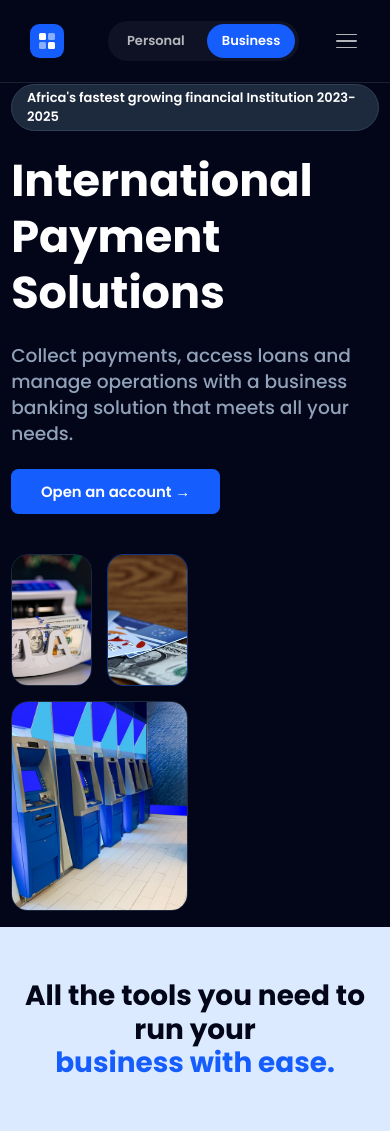
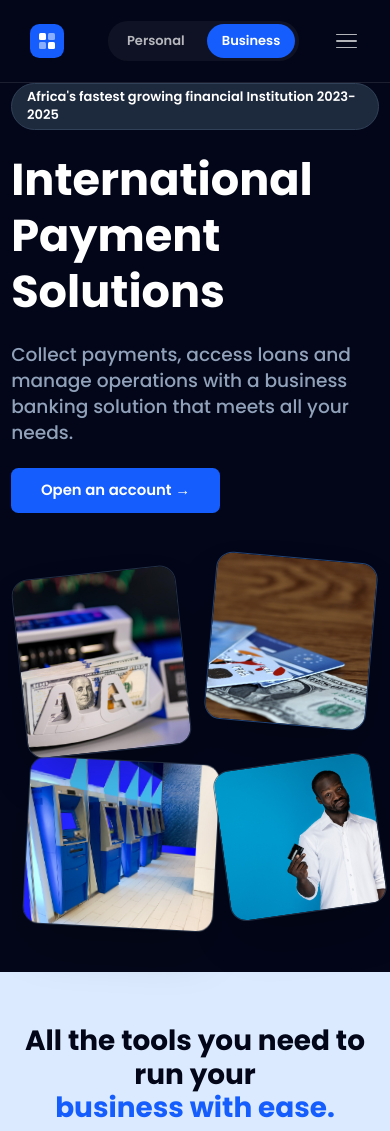
Before and after one commit to BICD-dev/saucam-financials, a Next.js app: page /business in a window 390 px wide. Shown: the top 1131 px of the page. Built offline with nearby package versions, Linux system fonts and the light colour scheme.

Commit message:
feat: enhance layout and visuals in Business section with improved image positioning and responsiveness

```diff
--- a/src/app/business/page.tsx
+++ b/src/app/business/page.tsx
@@ -280,38 +280,43 @@ const Business = () => {
             Open an account &rarr;
           </button>
         </section>
-        <section className="grid grid-cols-2 gap-4 h-96 md:h-100 mb-4">
-          {/* Placeholder for your visuals */}
-          <section className="grid grid-cols-2 gap-4 h-96 md:h-100 mb-4">
-            <div className="bg-slate-900 rounded-2xl border border-slate-800 overflow-hidden">
+        <section className="relative h-[400px] md:h-[500px] w-full mb-6">
+          <div className="absolute top-6 left-2 md:left-8 w-[45%] h-[45%] rounded-2xl overflow-hidden border border-slate-700/70 shadow-2xl rotate-[-6deg] z-30">
             <Image
               src="/assets/moneyCount.jpg"
               alt="Money counting"
               className="w-full h-full object-cover"
-                width={400}
+              width={420}
+              height={420}
+            />
+          </div>
+          <div className="absolute top-2 right-2 md:right-10 w-[44%] h-[42%] rounded-2xl overflow-hidden border border-blue-400/40 shadow-2xl rotate-[5deg] z-20">
+            <Image
+              src="/assets/cards.jpg"
+              alt="Business cards"
+              className="w-full h-full object-cover"
+              width={420}
               height={400}
             />
           </div>
-            <div className="bg-blue-600/20 rounded-2xl border border-blue-500/30 overflow-hidden">
+          <div className="absolute bottom-6 left-4 md:left-14 w-[52%] h-[42%] rounded-2xl overflow-hidden border border-slate-700/70 shadow-2xl rotate-[3deg] z-10">
             <Image
-                src="/assets/cards.jpg"
-                alt="Card"
+              src="/assets/atm.jpg"
+              alt="ATM machine"
               className="w-full h-full object-cover"
-                width={400}
-                height={400}
+              width={480}
+              height={360}
             />
           </div>
-            <div className="bg-slate-900 rounded-2xl border border-slate-800 col-span-2 overflow-hidden">
-
+          <div className="absolute bottom-10 right-0 md:right-8 w-[43%] h-[38%] rounded-2xl overflow-hidden border border-slate-700/70 shadow-2xl rotate-[-8deg] z-40">
             <Image
-                src="/assets/atm.jpg"
-                alt="atm machine"
+              src="/assets/manNcard.jpg"
+              alt="Business owner with card"
               className="w-full h-full object-cover"
-                width={800}
-                height={400}
+              width={420}
+              height={340}
             />
           </div>
-          </section>
         </section>
       </div>
 
@@ -349,14 +354,14 @@ const Business = () => {
 
         {/* Content Sections */}
         <section className="max-w-6xl mx-auto px-2 sm:px-4 md:px-6">
-          {sections.map((sec) => (
+          {sections.map((sec, index) => (
             <div
               id={sec.id}
               key={sec.id}
               className="min-h-[70vh] flex flex-col justify-center border-b border-slate-200 last:border-0"
             >
               <div className="grid grid-cols-1 lg:grid-cols-2 gap-8 md:gap-12 items-center">
-                <div>
+                <div className={index % 2 === 0 ? "lg:order-1" : "lg:order-2"}>
                   {/* <h3 className="text-blue-600 font-bold mb-4">Features // 0{sections.indexOf(sec) + 1}</h3> */}
                   <h2 className="text-3xl md:text-4xl font-bold text-slate-900 mb-4 md:mb-6">
                     {sec.title}
@@ -368,7 +373,11 @@ const Business = () => {
                     Learn more about {sec.title} &rarr;
                   </button>
                 </div>
-                <div className="bg-slate-200 aspect-video rounded-xl shadow-inner flex items-center justify-center text-slate-400">
+                <div
+                  className={`bg-slate-200 aspect-video rounded-xl shadow-inner flex items-center justify-center text-slate-400 ${
+                    index % 2 === 0 ? "lg:order-2" : "lg:order-1"
+                  }`}
+                >
                   <Image src={sec.image} alt={`Illustration for ${sec.title}`} width={600} height={400} />
                 </div>
               </div>
```
Lines whose indentation alone changed are shown as unchanged.
